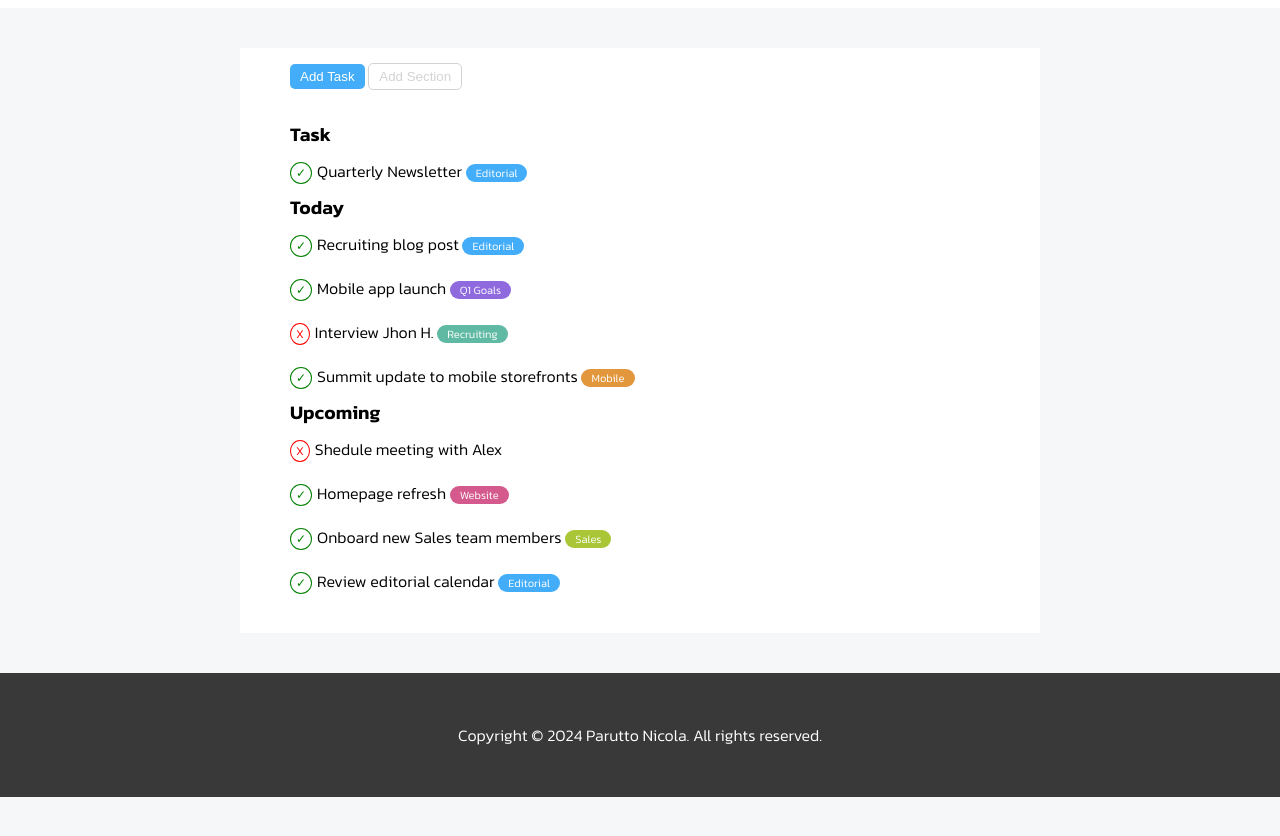
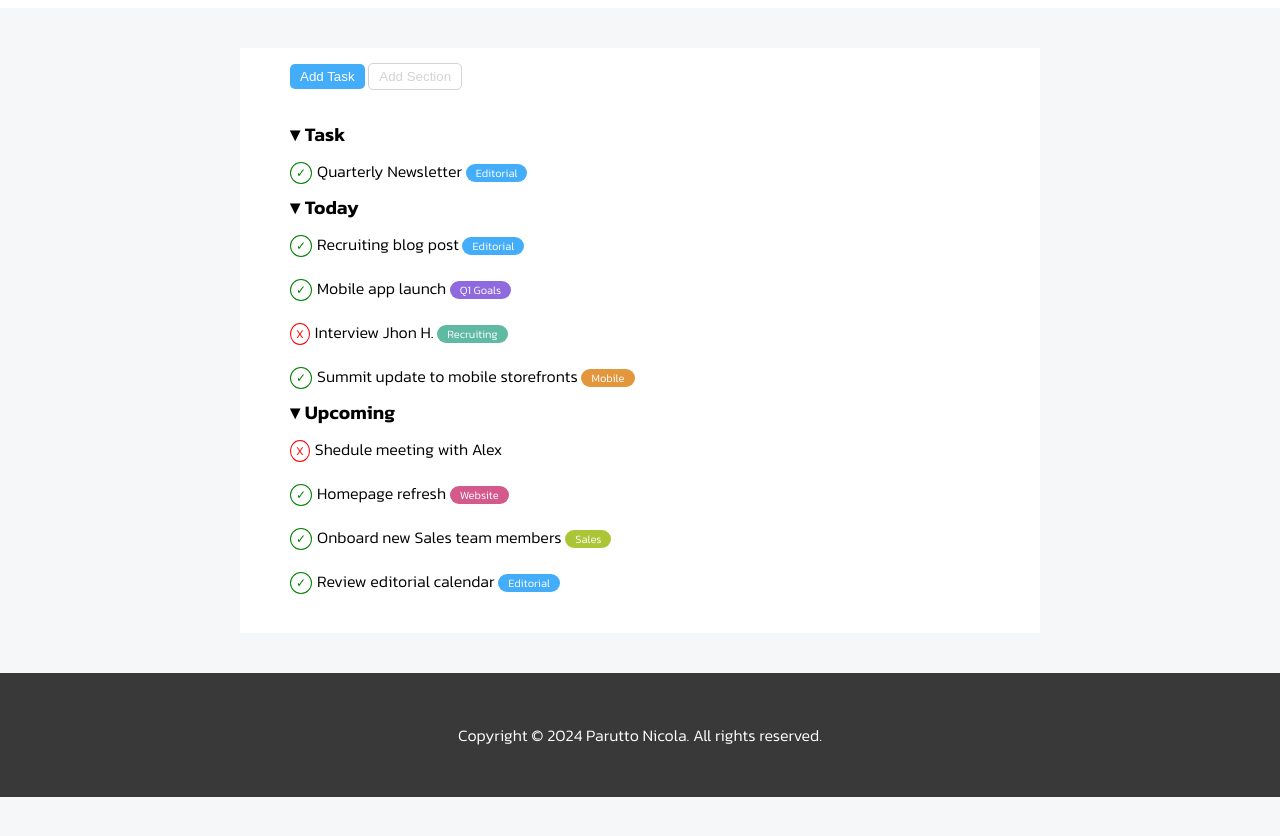
Before and after one commit to nicolaparutto/html-css-toboolist, a plain HTML site: page index.html in a window 1280 px wide. Shown: the part 62-898 px from the top of the page. Drawn offline with Linux system fonts and the light colour scheme.

Commit message:
[add]last text and last corrections

```diff
--- a/assets/css/style.css
+++ b/assets/css/style.css
@@ -68,7 +68,7 @@ header{
 }
 
 /*=====main style=====*/
-/*----first section style----*/
+/*----section style----*/
 .content{
    padding: 15px 50px 30px;
 }
@@ -78,6 +78,10 @@ header{
 .list p{
    font-weight: 600;
    font-size: 1.2rem;
+}
+.title-list::before{
+   content: '\25BE';
+   padding-right: 5px;
 }
 .list ul li{
    list-style: none;
--- a/index.html
+++ b/index.html
@@ -27,18 +27,18 @@
             </div>
             <!-- to-do list -->
             <div class="list">
-               <p>Task</p>
+               <p class="title-list">Task</p>
                <ul>
                   <li class="check">Quarterly Newsletter <span class="highlighted high-blu">Editorial</span></li>
                </ul>
-               <p>Today</p>
+               <p class="title-list">Today</p>
                <ul>
                   <li class="check">Recruiting blog post <span class="highlighted high-blu">Editorial</span></li>
                   <li class="check">Mobile app launch <span class="highlighted high-purple">Q1 Goals</span></li>
                   <li class="cross">Interview Jhon H. <span class="highlighted high-watergreen">Recruiting</span></li>
                   <li class="check">Summit update to mobile storefronts <span class="highlighted high-orange">Mobile</span></li>
                </ul>
-               <p>Upcoming</p>
+               <p class="title-list">Upcoming</p>
                <ul>
                   <li class="cross">Shedule meeting with Alex</li>
                   <li class="check">Homepage refresh <span class="highlighted high-pink">Website</span></li>
```
